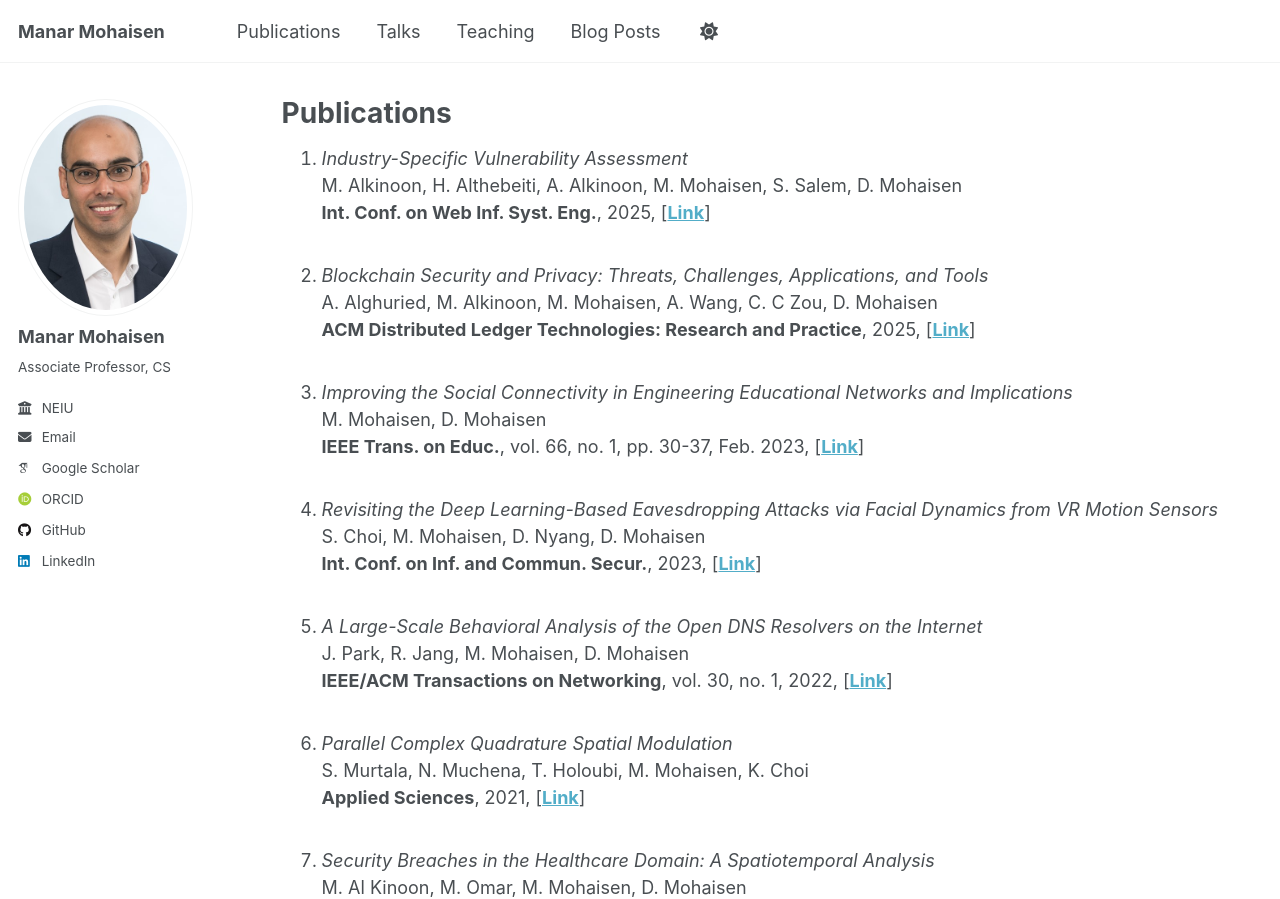
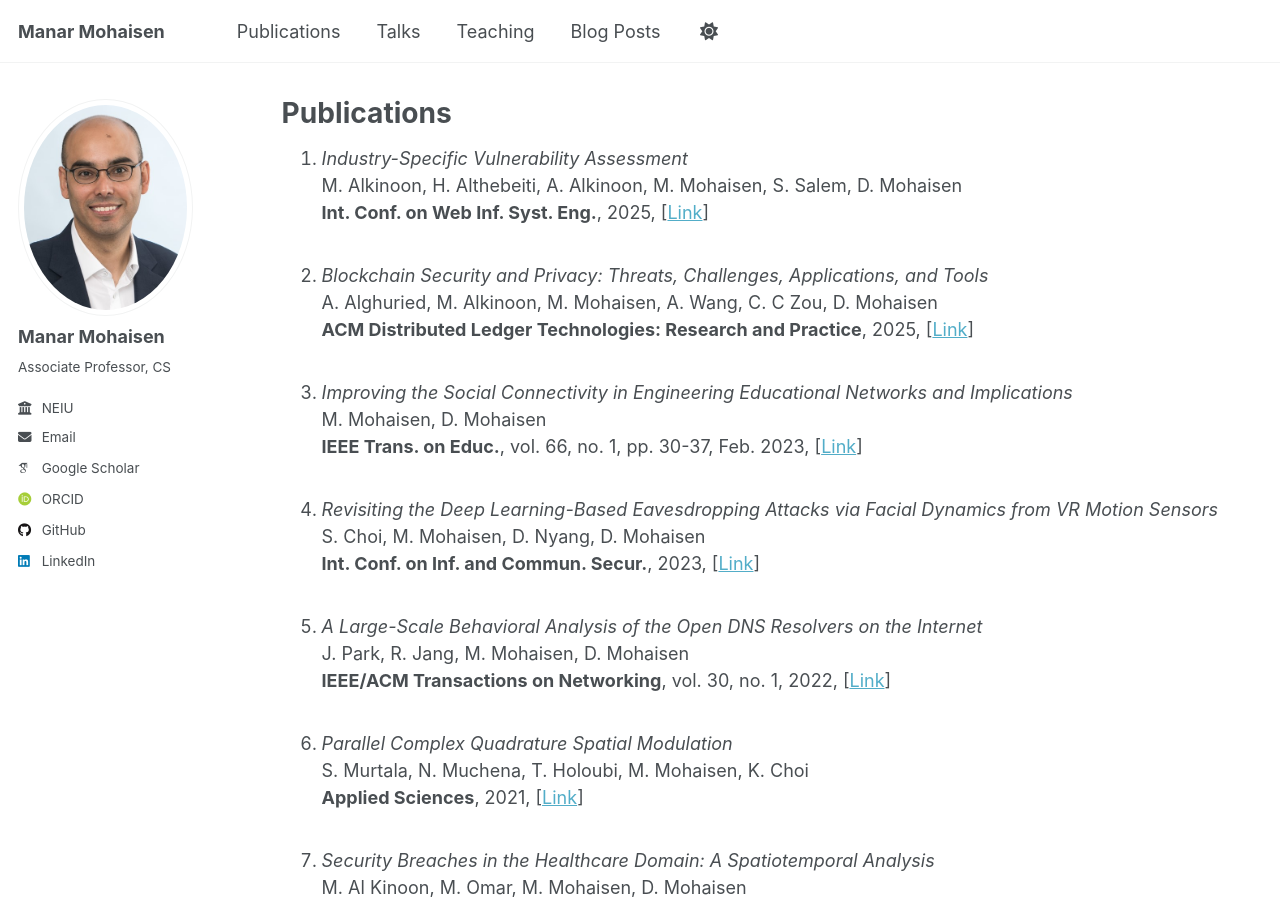
Before and after one commit to manarmohaisen/manarmohaisen.github.io, a Jekyll site: the page built from _pages/publications.html, in a window 1280 px wide. Shown: the top 899 px of the page. Built offline with Jekyll 4.4.1, drawn with Linux system fonts in a browser that asks for light colours; some web fonts are replaced; a script that is not in the unit is left out.

```diff
--- a/_pages/publications.html
+++ b/_pages/publications.html
@@ -18,42 +18,42 @@ author_profile: true
   <li>
     <em>Industry-Specific Vulnerability Assessment</em><br>
     M. Alkinoon, H. Althebeiti, A. Alkinoon, M. Mohaisen, S. Salem, D. Mohaisen<br>
-    <strong>Int. Conf. on Web Inf. Syst. Eng.</strong>, 2025, [<strong><a href="https://link.springer.com/chapter/10.1007/978-981-96-0576-7_10" target="_blank">Link</a></strong>]
+    <strong>Int. Conf. on Web Inf. Syst. Eng.</strong>, 2025, [<a href="https://link.springer.com/chapter/10.1007/978-981-96-0576-7_10" target="_blank">Link</a>]
   </li>
   <br>
 
   <li>
     <em>Blockchain Security and Privacy: Threats, Challenges, Applications, and Tools</em><br>
     A. Alghuried, M. Alkinoon, M. Mohaisen, A. Wang, C. C Zou, D. Mohaisen<br>
-    <strong>ACM Distributed Ledger Technologies: Research and Practice</strong>, 2025, [<strong><a href="https://dl.acm.org/doi/abs/10.1145/3716323" target="_blank">Link</a></strong>]
+    <strong>ACM Distributed Ledger Technologies: Research and Practice</strong>, 2025, [<a href="https://dl.acm.org/doi/abs/10.1145/3716323" target="_blank">Link</a>]
   </li>
   <br>
 
   <li>
     <em>Improving the Social Connectivity in Engineering Educational Networks and Implications</em><br>
     M. Mohaisen, D. Mohaisen<br>
-    <strong>IEEE Trans. on Educ.</strong>, vol. 66, no. 1, pp. 30-37, Feb. 2023, [<strong><a href="https://ieeexplore.ieee.org/abstract/document/9779858" target="_blank">Link</a></strong>]
+    <strong>IEEE Trans. on Educ.</strong>, vol. 66, no. 1, pp. 30-37, Feb. 2023, [<a href="https://ieeexplore.ieee.org/abstract/document/9779858" target="_blank">Link</a>]
   </li>
   <br>
 
   <li>
     <em>Revisiting the Deep Learning-Based Eavesdropping Attacks via Facial Dynamics from VR Motion Sensors</em><br>
     S. Choi, M. Mohaisen, D. Nyang, D. Mohaisen<br>
-    <strong>Int. Conf. on Inf. and Commun. Secur.</strong>, 2023, [<strong><a https://link.springer.com/chapter/10.1007/978-981-99-7356-9_24" target="_blank">Link</a></strong>]
+    <strong>Int. Conf. on Inf. and Commun. Secur.</strong>, 2023, [<a https://link.springer.com/chapter/10.1007/978-981-99-7356-9_24" target="_blank">Link</a>]
   </li>
   <br>
 
   <li>
     <em>A Large-Scale Behavioral Analysis of the Open DNS Resolvers on the Internet</em><br>
     J. Park, R. Jang, M. Mohaisen, D. Mohaisen<br>
-    <strong>IEEE/ACM Transactions on Networking</strong>, vol. 30, no. 1, 2022, [<strong><a https://ieeexplore.ieee.org/document/9523630" target="_blank">Link</a></strong>]
+    <strong>IEEE/ACM Transactions on Networking</strong>, vol. 30, no. 1, 2022, [<a https://ieeexplore.ieee.org/document/9523630" target="_blank">Link</a>]
   </li>
   <br>
 
   <li>
     <em>Parallel Complex Quadrature Spatial Modulation</em><br>
     S. Murtala, N. Muchena, T. Holoubi, M. Mohaisen, K. Choi<br>
-    <strong>Applied Sciences</strong>, 2021, [<strong><a https://www.mdpi.com/2076-3417/11/1/330" target="_blank">Link</a></strong>]
+    <strong>Applied Sciences</strong>, 2021, [<a https://www.mdpi.com/2076-3417/11/1/330" target="_blank">Link</a>]
   </li>
   <br>
 
```
